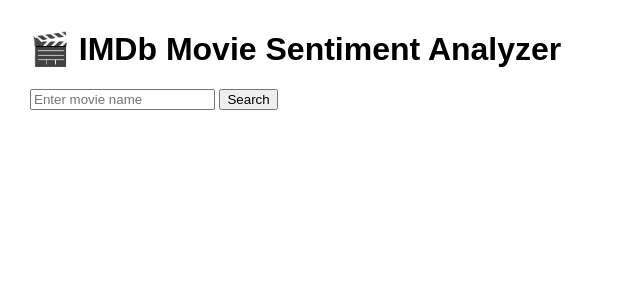
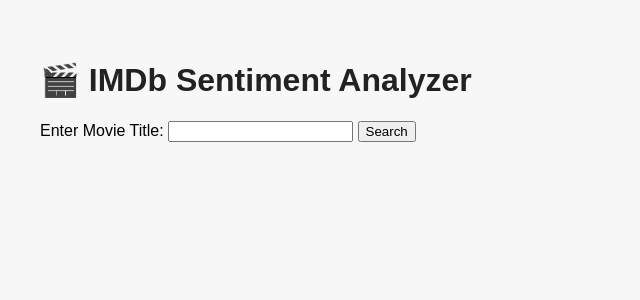
Before and after one commit to AnshikaGupta-1/imdb-sentiment-fastapi, a FastAPI app: page / in a window 1280 px wide. Shown: the top 300 px of the page, without its empty margins (0-640 px from the left). Run offline with FastAPI, Linux system fonts and the light colour scheme.

Commit message:
Update index.html

```diff
--- a/templates/index.html
+++ b/templates/index.html
@@ -1,33 +1,67 @@
 <!DOCTYPE html>
-<html>
+<html lang="en">
 <head>
+  <meta charset="UTF-8" />
+  <meta name="viewport" content="width=device-width, initial-scale=1.0"/>
   <title>IMDb Sentiment Analyzer</title>
   <style>
-        body { font-family: Arial, sans-serif; margin: 30px; }
-        .positive { color: green; font-weight: bold; }
-        .negative { color: red; font-weight: bold; }
+    body {
+      font-family: Arial, sans-serif;
+      background: #f7f7f7;
+      padding: 2rem;
+    }
+    h1 {
+      color: #222;
+    }
+    form {
+      margin-bottom: 1.5rem;
+    }
+    .movie {
+      padding: 0.5rem 0;
+    }
+    .result {
+      background: #fff;
+      padding: 1rem;
+      border-radius: 5px;
+      margin-top: 1rem;
+      box-shadow: 0 2px 5px rgba(0,0,0,0.1);
+    }
+    .positive {
+      color: green;
+    }
+    .negative {
+      color: red;
+    }
   </style>
 </head>
 <body>
-    <h1>🎬 IMDb Movie Sentiment Analyzer</h1>
+
+  <h1>🎬 IMDb Sentiment Analyzer</h1>
+
   <form method="post" action="/search">
-        <input type="text" name="movie" placeholder="Enter movie name" required>
+    <label for="movie">Enter Movie Title:</label>
+    <input type="text" id="movie" name="movie" required />
     <button type="submit">Search</button>
   </form>
 
   {% if movies %}
-    <h2>Search Results</h2>
+    <h2>Select a Movie</h2>
     <ul>
       {% for m in movies %}
-        <li><a href="/movie/{{ m.imdbID }}">{{ m.Title }} ({{ m.Year }})</a></li>
+        <li class="movie">
+          <a href="/movie/{{ m.imdbID }}">{{ m.Title }} ({{ m.Year }})</a>
+        </li>
       {% endfor %}
     </ul>
   {% endif %}
 
   {% if title %}
+    <div class="result">
       <h2>{{ title }}</h2>
-        <p><strong>Sample Review:</strong> {{ review }}</p>
-        <p>Sentiment: <span class="{{ label }}">{{ result }}</span></p>
+      <p><strong>Review:</strong> {{ review }}</p>
+      <p><strong>Sentiment:</strong> <span class="{{ label }}">{{ result }}</span></p>
+    </div>
   {% endif %}
+
 </body>
 </html>
```
Lines whose indentation alone changed are shown as unchanged.
